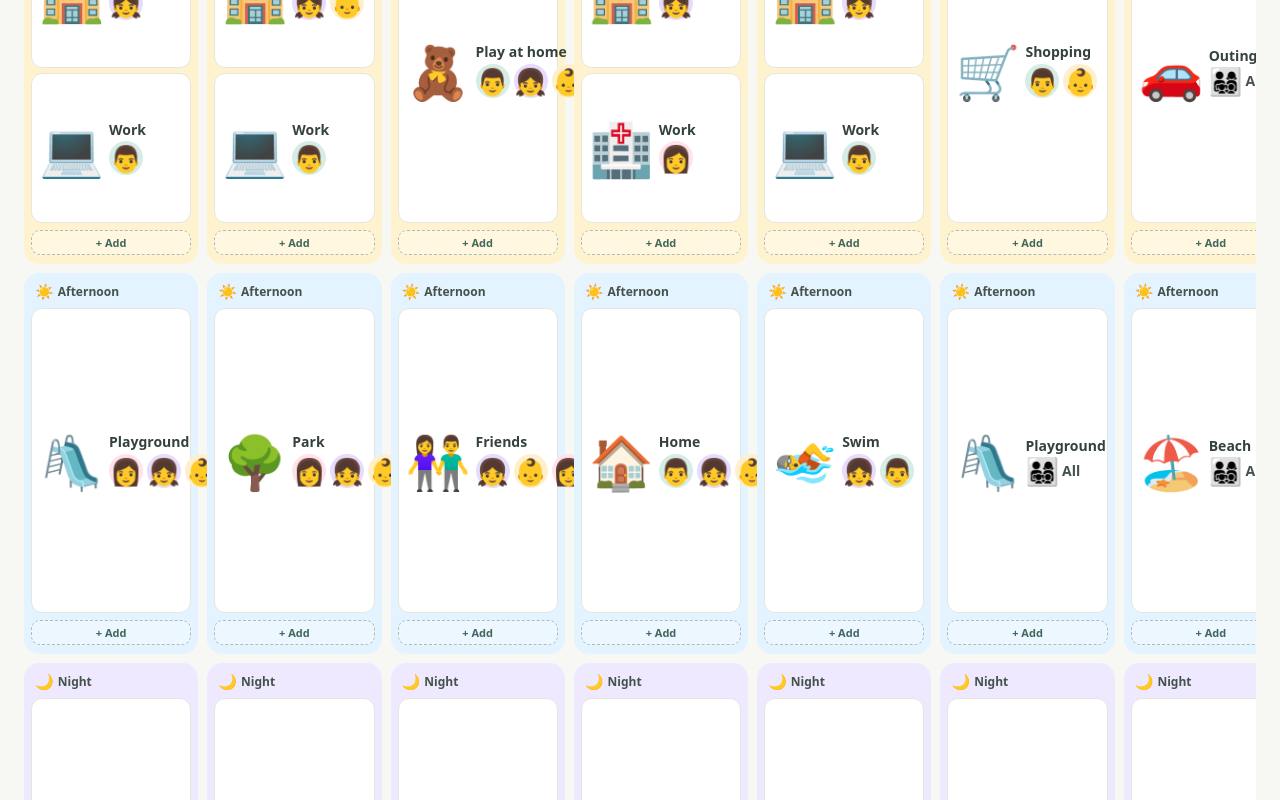
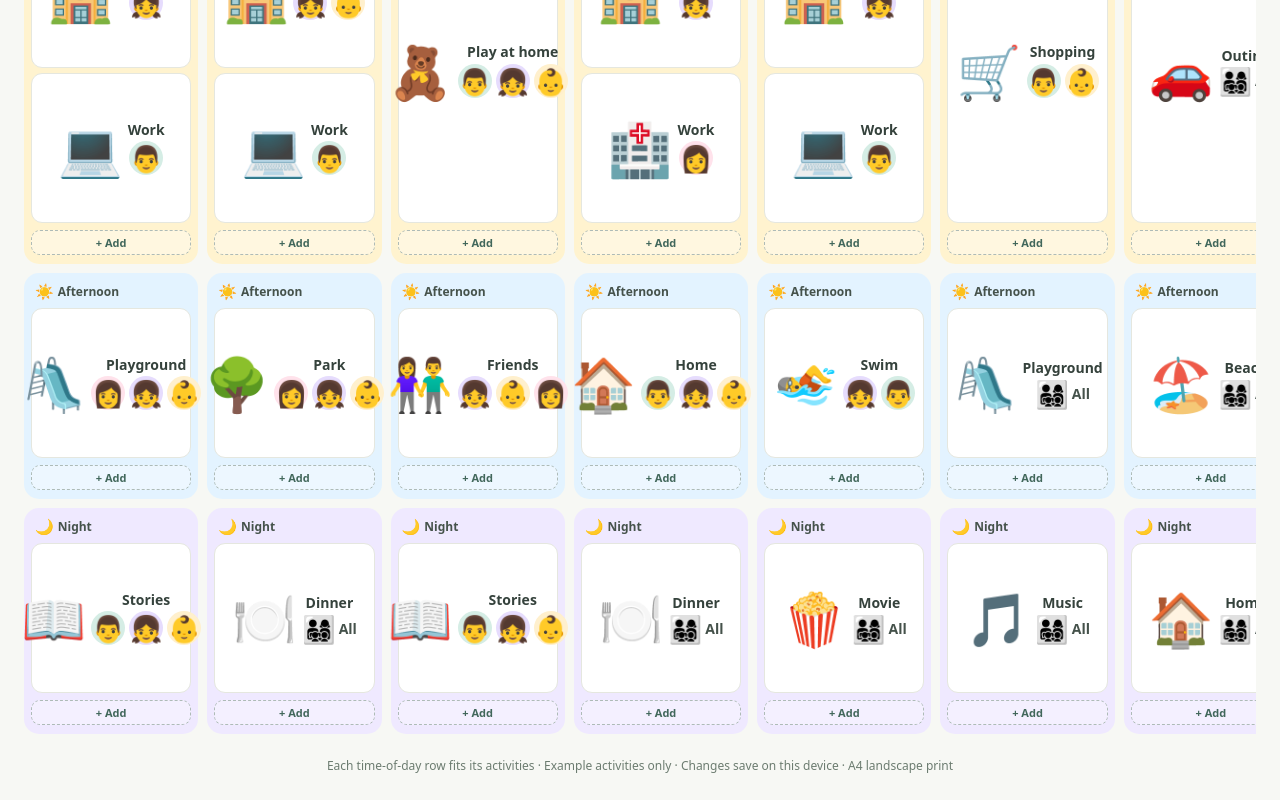
Before and after one commit to teranchristian/little-week, a React (Vite) app: page / in a window 1280 px wide. Shown: the part 360-1160 px from the top of the page. Built offline with nearby package versions, Linux system fonts and the light colour scheme.

Commit message:
Size calendar rows to activities and center card content

```diff
--- a/src/App.tsx
+++ b/src/App.tsx
@@ -373,7 +373,7 @@ export default function App() {
     <Legend />
     <div className="intro">Tap an activity to edit it. Drag it to another spot to move it (touch and hold on mobile). Tap <strong>+</strong> to add another activity. No exact times needed.</div>
     <Calendar week={week} onEdit={setTarget} onCommit={commitMove} />
-    <p className="smallnote">All three time-of-day rows are the same height · Example activities only · Changes save on this device · A4 landscape print</p>
+    <p className="smallnote">Each time-of-day row fits its activities · Example activities only · Changes save on this device · A4 landscape print</p>
     {showBackToTop && <button className="back-to-top" type="button" aria-label="Back to top" title="Back to top" onClick={() => window.scrollTo({ top: 0, behavior: window.matchMedia('(prefers-reduced-motion: reduce)').matches ? 'auto' : 'smooth' })}><span aria-hidden="true">↑</span></button>}
     {target && initialActivity && <ActivityEditor target={target} activity={initialActivity} week={week} onSave={saveActivity} onDelete={deleteActivity} onClose={() => setTarget(null)} />}
     {undoMove && <MoveToast message={undoMove.message} onUndo={() => { setWeek(undoMove.before); setUndoMove(null); }} onDismiss={() => setUndoMove(null)} />}
--- a/src/styles.css
+++ b/src/styles.css
@@ -15,8 +15,8 @@ dialog{border:0;border-radius:19px;box-shadow:0 24px 75px #183b3450;width:min(51
 .all-people{display:inline-flex;align-items:center;justify-content:center;gap:3px;white-space:nowrap;font-size:11px;font-weight:800;color:#45524b}
 .all-icon{font-size:19px;line-height:1}
 .hide-words .all-label{display:none}
-.calendar{grid-template-rows:48px repeat(3,minmax(258px,1fr))}
-.part{height:auto;min-height:258px}
+.calendar{grid-template-rows:48px repeat(3,max-content)}
+.part{height:auto;min-height:0}
 .activities{flex:1 0 auto;min-height:auto;overflow:visible}
 .activities>.activity{flex:1 0 auto;min-height:42px}
 .activity{cursor:grab;user-select:none;-webkit-user-select:none;touch-action:manipulation}
@@ -45,13 +45,13 @@ dialog{border:0;border-radius:19px;box-shadow:0 24px 75px #183b3450;width:min(51
   .calendar{grid-template-columns:repeat(7,minmax(0,1fr));min-width:1274px}
   .activities{flex:1 0 auto;min-height:auto}
   .activities>.activity{flex:1 0 150px;min-height:150px}
-  .activity{display:flex;flex-direction:row;align-items:center;justify-content:flex-start;gap:6px;padding:10px 7px}
-  .hide-words .activity{justify-content:flex-start}
+  .activity{display:flex;flex-direction:row;align-items:center;justify-content:center;gap:6px;padding:10px 7px}
+  .hide-words .activity{justify-content:center}
   .activity-emoji{display:grid;place-items:center;width:64px;min-width:64px;height:64px;min-height:64px;font-size:52px;align-self:center}
   .hide-words .activity-emoji{font-size:52px}
-  .activity-details{align-items:flex-start;align-self:center;text-align:left}
+  .activity-details{align-items:center;align-self:center;text-align:center}
   .activity-name{font-size:14px}
-  .people{justify-content:flex-start}
+  .people{justify-content:center}
   .people .face,.activities>.activity:only-child .people .face{width:34px;height:34px;font-size:26px}
   .hide-words .people .face{width:34px;height:34px;font-size:26px}
   .all-people{font-size:14px}
```
